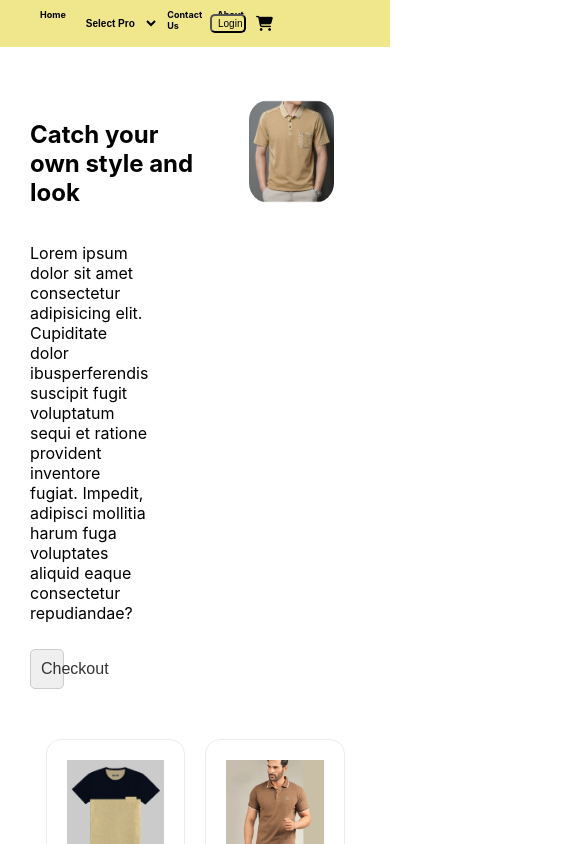
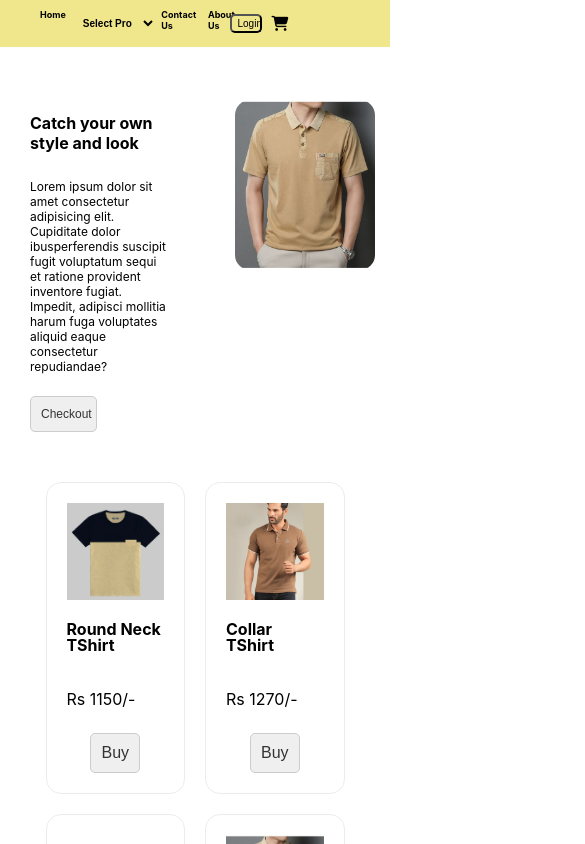
Before and after one commit to Moizajmal2456/EXD-Project, a React (Create React App) app: page / in a window 390 px wide. Shown: the top 844 px of the page, 585 px wide, since content can reach past the window. Built offline with nearby package versions, Linux system fonts and the light colour scheme.

Commit message:
Changes in Hero section Partners footer and services

```diff
--- a/src/Components/Footer/styles.module.scss
+++ b/src/Components/Footer/styles.module.scss
@@ -9,19 +9,29 @@
         background-color: grey;
         justify-content: space-around;
         .About{
-            display: flex;
+            width: 20%;
+        display: flex;
+        font-size: 15px;
         flex-direction: column;
     }
     .Contact_Us{
         display: flex;
+        font-size: 15px;
         flex-direction: column;
     }
     .Follow{
+        width: 40%;
         display: flex;
         flex-direction: column;
+        h3{
+            font-size: 15px;
+        }
         .Images{
             display: flex;
-            gap: 10px;
+            gap: 5px;
+            img{
+                width: 15%;
+            }
         }
     }
 }
--- a/src/Components/HeroSection/styles.module.scss
+++ b/src/Components/HeroSection/styles.module.scss
@@ -7,17 +7,27 @@
  margin-top: 100px;
  margin-bottom: 50px;
  .Left_Section{
-    width: 60%;
+    width: 50%;
     display: flex;
     flex-direction: column;
     justify-content: center;
     margin-left: 30px;
+    h2{
+      font-size: medium;
+    }
+    p{
+      width: 90%;
+      font-size: 12px;
+    }
+    a{
+      text-decoration: none;
+    }
     .Button{
-      width: 20%;
+      width: 43%;
       margin-top: 10px;
       padding: 10px;
       border-radius: 5px;
-      font-size: 16px;
+      font-size: 12px;
       color: #333;
       cursor: pointer;
       border: 1px solid #ccc;
@@ -25,21 +35,14 @@
     .Button:hover{
       box-shadow: 2px 3px 10px rgba(14, 13, 13, 0.1);
     }
-    p{
-      width: 70%;
-    }
-    a{
-      text-decoration: none;
-    }
  }
  .Right_Section{
   width: 50%;
   justify-content: center;
   align-items: center;
-  // margin-right: 30px;
   img{
-    width: 60%;
-    border-radius: 20px;
+    width: 90%;
+    border-radius: 15px;
   };
  }
 }
--- a/src/Components/Navbar/styles.module.scss
+++ b/src/Components/Navbar/styles.module.scss
@@ -6,7 +6,7 @@
     position: fixed;
     background-color: khaki;
     .Left_Section{
-        width: 50%;
+        width: 55%;
         gap: 20%;
         display: flex;
         font-size: 9px;
@@ -14,7 +14,7 @@
         list-style-type: none;
         ul{
             display: flex;
-            gap: 8px;
+            gap: 5px;
         }
         li{
             // margin-right: 6px;
@@ -46,7 +46,7 @@
         }
     .Right_Section{
         gap: 10px;
-        width: 50%;
+        width: 45%;
         display: flex;
         font-size: larger;
         margin-left: 15px;
--- a/src/Components/Partners/styles.module.scss
+++ b/src/Components/Partners/styles.module.scss
@@ -8,6 +8,10 @@
         margin-bottom: 50px;
         h1{
             text-align: center;
+            font-size: 25px;
+        }
+        h2{
+            font-size: 20px;
         }
         .Intro{
          width: 100%;
--- a/src/Components/Services/ServiceItem.module.scss
+++ b/src/Components/Services/ServiceItem.module.scss
@@ -1,8 +1,8 @@
 .card_col{
     width: 25%;
     .card{
-        display: flex;
-        position: relative;
+    display: flex;
+    position: relative;
     width: 100%;
     flex-wrap: wrap;
     align-content: flex-start;
@@ -17,13 +17,13 @@
                 fill: #c19a83;
                 color: #c19a83;
                 border-color: #c19a83;
-                font-size: 30px;
+                font-size: 20px;
             }
         }
         .card_text{
             h4{
                 margin-bottom: 10px;
-                font-size: 1.4666666666667rem;
+                font-size: 14px;
                 line-height: 1.2em;
                 font-weight: 400;
                 font-family: 'Oswald',sans-serif;
@@ -32,7 +32,7 @@
             p{
                 color: #54595F;
                 border: 0;
-                font-size: 100%;
+                font-size: 15px;
                 font-style: inherit;
                 font-weight: inherit;
                 outline: 0;
--- a/src/Components/Services/ServiceList.module.scss
+++ b/src/Components/Services/ServiceList.module.scss
@@ -22,7 +22,7 @@
                     .services_text_top {
                         color: #00000061;
                         letter-spacing: 2px;
-                        font-size: 0.8rem;
+                        font-size: 15px;
                         line-height: 1.25em;
                         text-align: center;
                         font-weight: 400;
@@ -32,7 +32,7 @@
                 .services_main_title {
                     margin-bottom: 10px;
                     h2 {
-                        font-size: 3rem;
+                        font-size: 30px;
                         font-weight: 700;
                         font-family: 'Courier New', Courier, monospace;
                         text-align: center;
```
